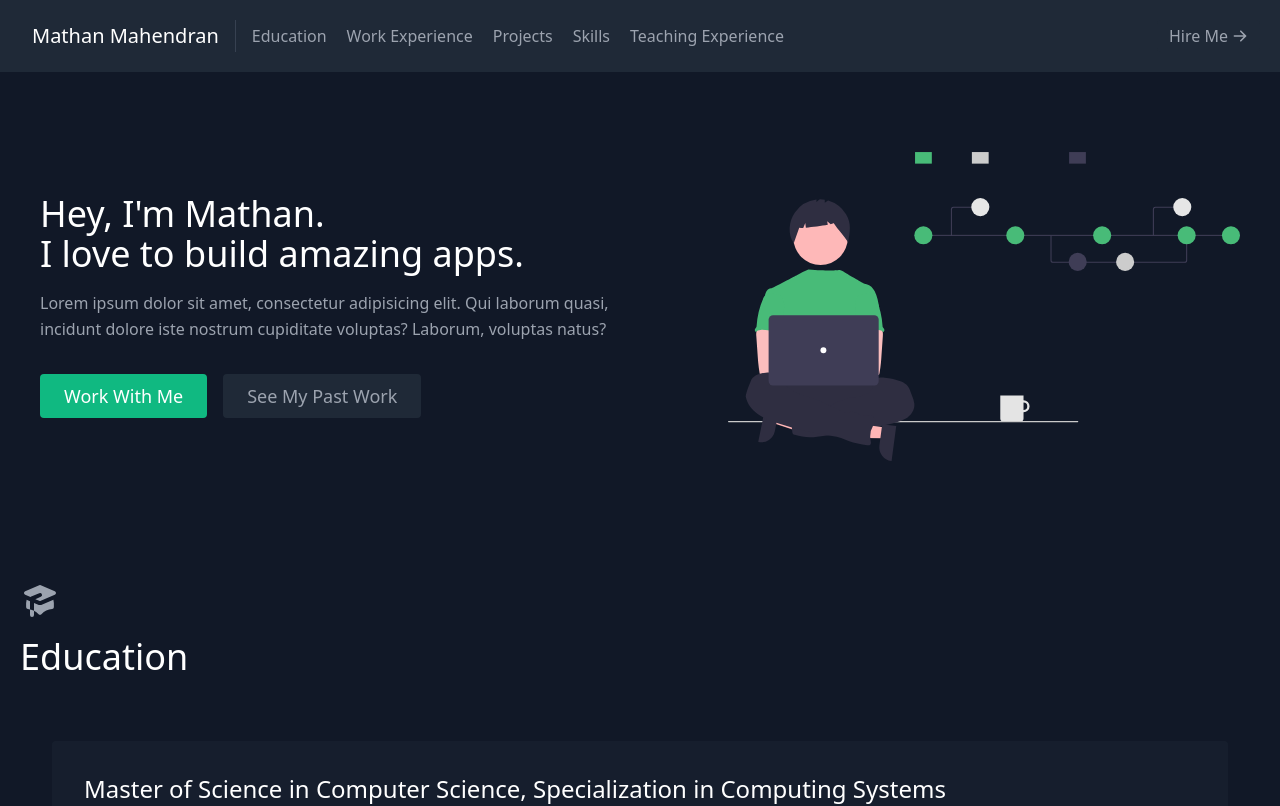
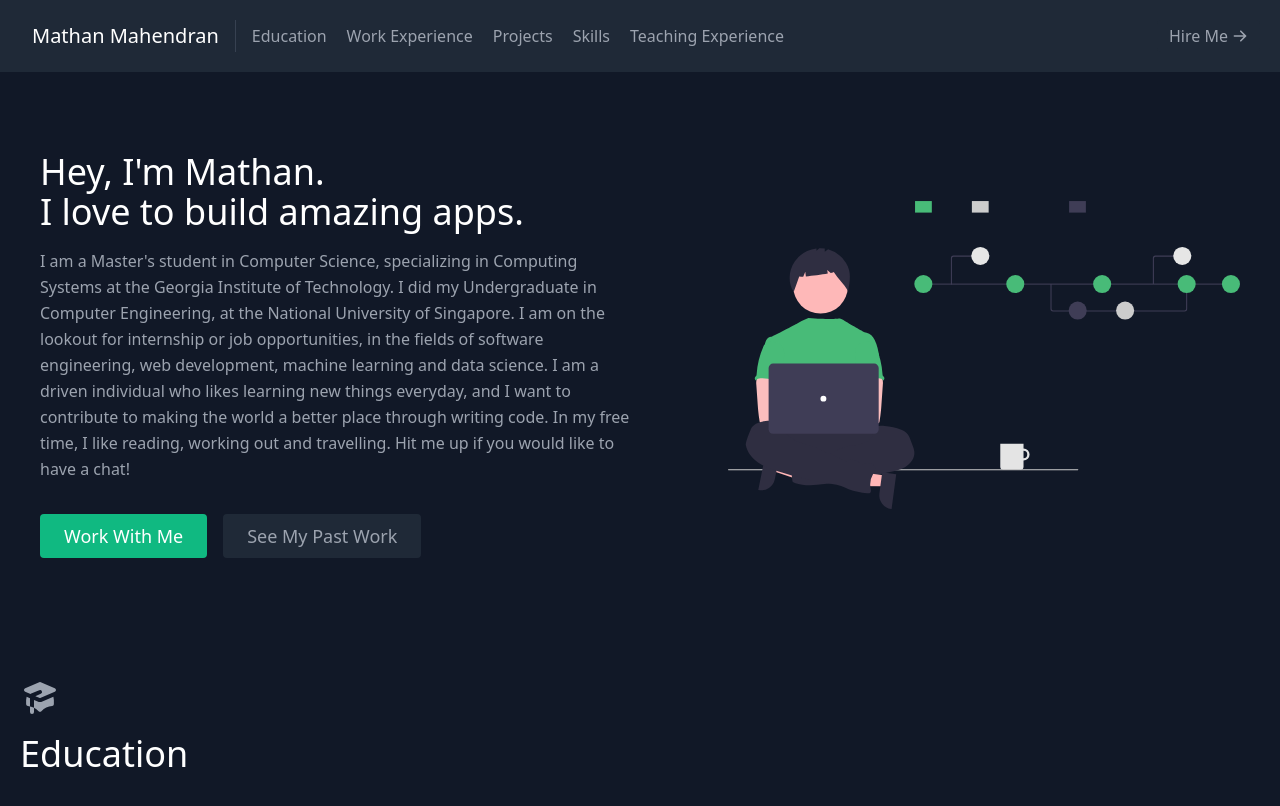
Before and after one commit to mathanmahe/my-portfolio, a React (Create React App) app: page / in a window 1280 px wide. Shown: the top 806 px of the page. Built offline with nearby package versions, Linux system fonts and the light colour scheme.

Commit message:
update about section

```diff
--- a/src/components/About.js
+++ b/src/components/About.js
@@ -11,9 +11,12 @@ export default function About() {
                     apps.
                 </h1>
                 <p className="mb-8 leading-relaxed">
-                    Lorem ipsum dolor sit amet, consectetur adipisicing elit. Qui
-                    laborum quasi, incidunt dolore iste nostrum cupiditate voluptas?
-                    Laborum, voluptas natus?
+                    I am a Master's student in Computer Science, specializing in Computing Systems at the Georgia Institute of Technology.
+                    I did my Undergraduate in Computer Engineering, at the National University of Singapore. I am on the lookout for internship
+                    or job opportunities, in the fields of software engineering, web development, machine learning and data science.
+                    I am a driven individual who likes learning new things everyday, and I want to contribute to making the world a better place through writing code.
+                    In my free time, I like reading, working out and travelling.
+                    Hit me up if you would like to have a chat!
                 </p>
                 <div className="flex justify-center">
                     <a
```
